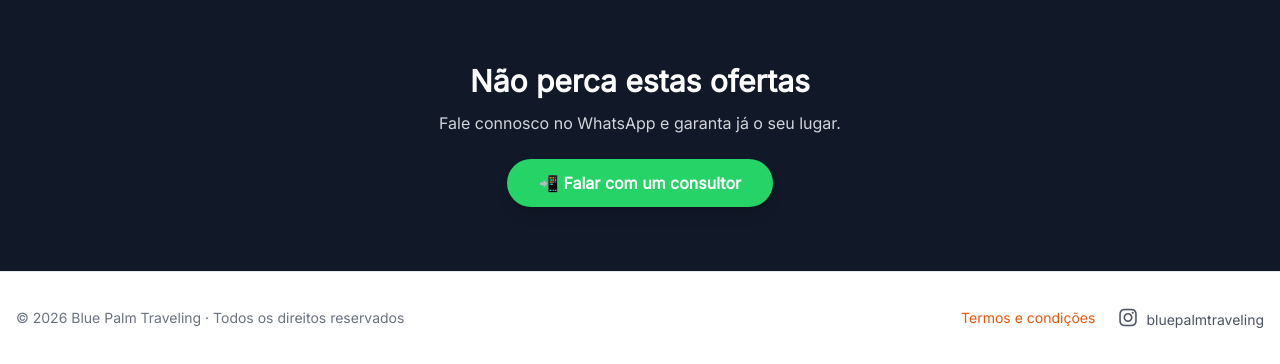
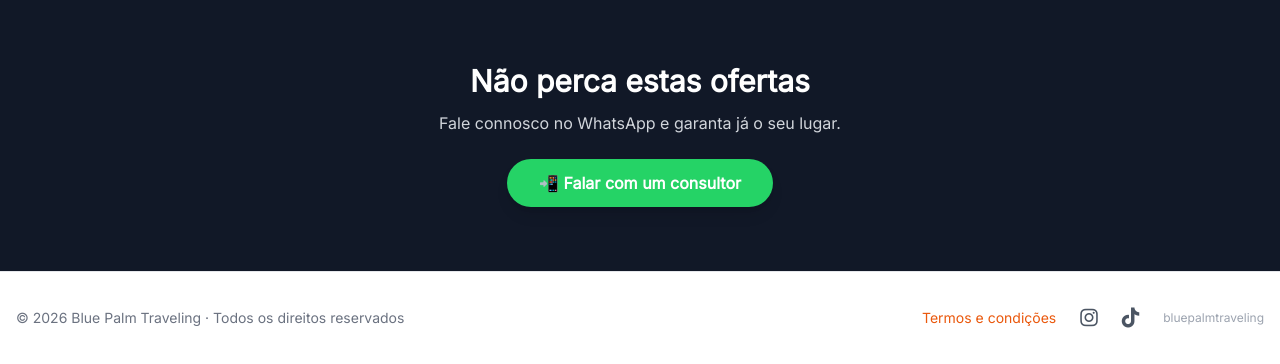
Before and after one commit to sauceisgood/Bluepalm, a Flask app: page / in a window 1280 px wide. Shown: the part 1248-1612 px from the top of the page. Run offline with Flask 3, Linux system fonts and the light colour scheme; some libraries are stand-ins or nearby versions.

Commit message:
Update footer with TikTok link and accessibility features
Added TikTok link and aria-labels to footer.

```diff
--- a/templates/index.html
+++ b/templates/index.html
@@ -146,9 +146,13 @@
             <p>© 2026 Blue Palm Traveling · Todos os direitos reservados</p>
             <div class="flex gap-6 items-center">
                 <a href="#" class="text-orange-600 hover:underline">Termos e condições</a>
-                    <a href="https://instagram.com/bluepalmtraveling" target="_blank" class="text-gray-600 hover:text-orange-600 transition text-xl">
-                        <i class="fab fa-instagram"></i> <span class="text-sm font-medium ml-1">bluepalmtraveling</span>
+                <a href="https://instagram.com/bluepalmtraveling" target="_blank" class="text-gray-600 hover:text-orange-600 transition text-xl" aria-label="Instagram">
+                    <i class="fab fa-instagram"></i>
                 </a>
+                <a href="https://tiktok.com/@bluepalmtraveling" target="_blank" class="text-gray-600 hover:text-orange-600 transition text-xl" aria-label="TikTok">
+                    <i class="fab fa-tiktok"></i>
+                </a>
+                <span class="text-xs text-gray-400 hidden md:inline">bluepalmtraveling</span>
             </div>
         </div>
     </div>
```
Lines whose indentation alone changed are shown as unchanged.
